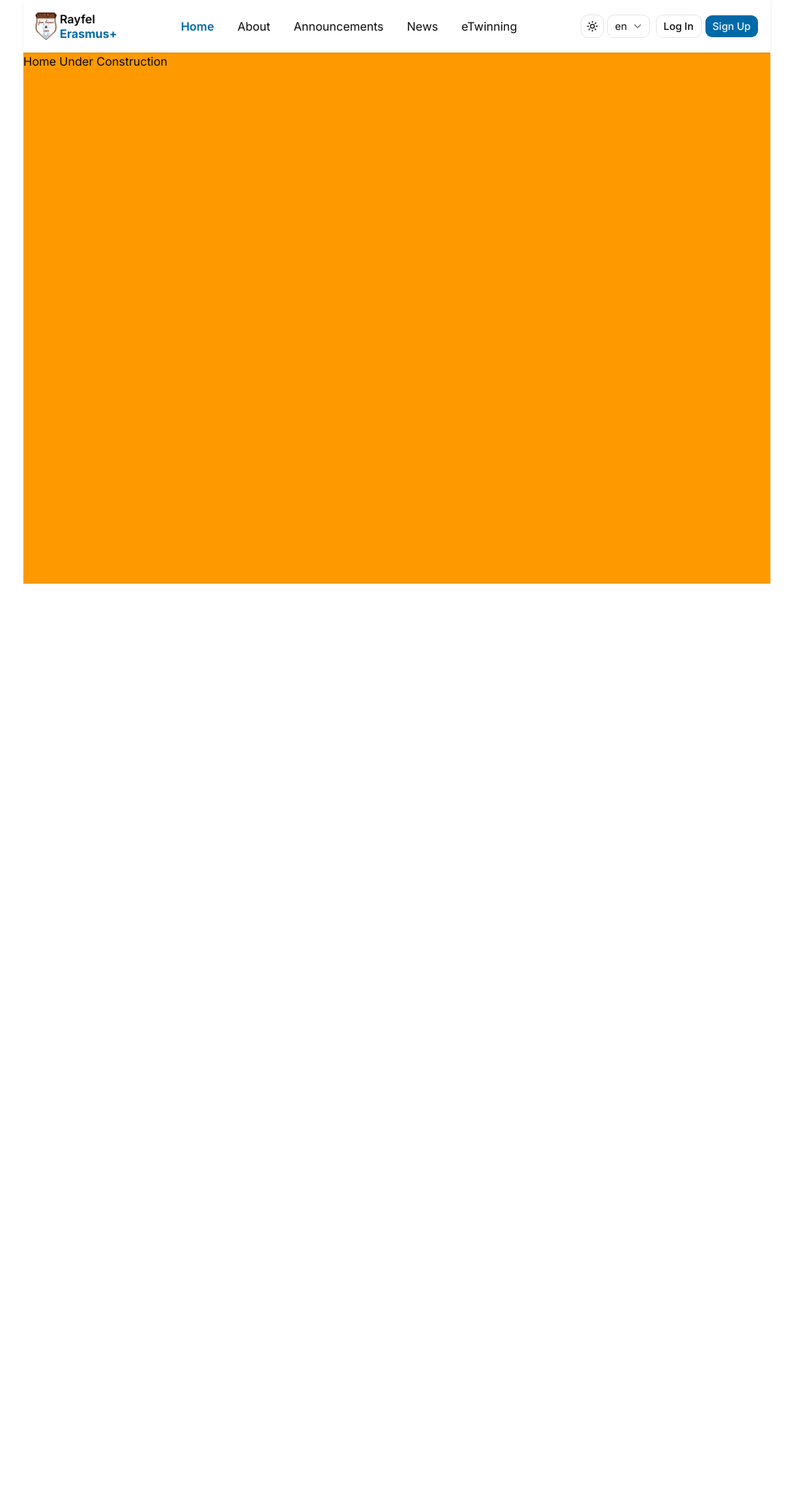
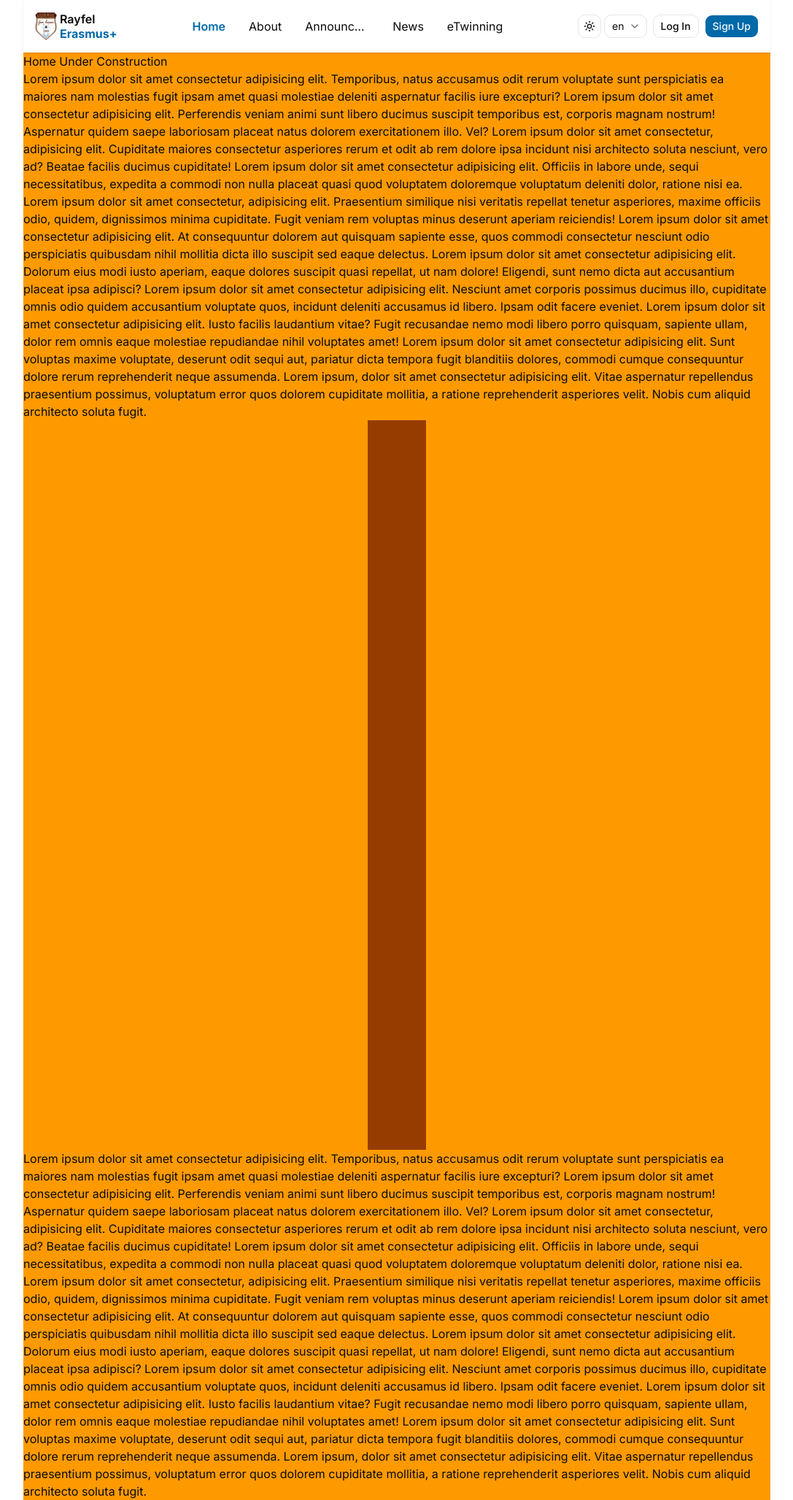
Before and after one commit to tunapotur/rayfel-erasmus-plus, a Next.js app: page /en in a window 1280 px wide. Shown: the whole page at 73% size, without its empty margins (96-1183 px from the left). Before the commit the page ends 800 px from the top, so only its background shows below. Built offline with nearby package versions, Linux system fonts and the light colour scheme.

Commit message:
navbar fixes

```diff
--- a/components/Navbar.tsx
+++ b/components/Navbar.tsx
@@ -77,7 +77,7 @@ function Navigation() {
   ];
 
   return (
-    <nav className="flex flex-col gap-2 py-4 sm:grid sm:grid-cols-2 md:grid-cols-3 lg:flex lg:flex-row">
+    <nav className="flex flex-col gap-2 py-4 px-2 sm:grid md:grid-cols-4 sm:grid-cols-3 lg:flex lg:flex-row sm:items-center">
       {navLinks.map((link) => {
         const isActive =
           link.href === "/" ? pathname === "/" : pathname.startsWith(link.href);
@@ -86,7 +86,7 @@ function Navigation() {
           <Link
             key={link.href}
             href={link.href}
-            className={`px-3 py-1.5 rounded-md transition-colors ${
+            className={`px-3 py-1.5 rounded-md transition-colors sm:text-center sm:truncate sm:max-w-28 ${
               isActive
                 ? "text-primary dark:text-blue-600 font-semibold bg-primary/10 dark:bg-primary/30 sm:bg-background"
                 : "hover:text-gray-900 hover:bg-gray-100 dark:hover:bg-gray-500/30 dark:hover:text-gray-200"
@@ -106,7 +106,7 @@ function AuthButtons() {
   const { setMobilMenuOpen } = useNavbarAction();
 
   return (
-    <div className="flex items-center justify-between gap-4 sm:gap-1 flex-row sm:flex-col lg:flex-row">
+    <div className="flex items-center justify-between gap-4 sm:gap-2 sm:flex-col lg:flex-row flex-row">
       <Button
         variant="outline"
         asChild
--- a/src/app/[locale]/layout.tsx
+++ b/src/app/[locale]/layout.tsx
@@ -74,7 +74,7 @@ export default async function LocaleLayout({
         inter.variable,
       )}
     >
-      <body className="flex justify-center">
+      <body className="flex flex-col justify-center">
         <NextIntlClientProvider locale={locale}>
           <ThemeProvider
             attribute="class"
@@ -82,7 +82,7 @@ export default async function LocaleLayout({
             enableSystem
             disableTransitionOnChange
           >
-            <div className="min-w-full lg:min-w-5xl bg-amber-500 min-h-screen">
+            <div className="max-w-5xl lg:mx-auto bg-amber-500 min-h-screen">
               <Navbar />
               {children}
             </div>
--- a/src/app/[locale]/page.tsx
+++ b/src/app/[locale]/page.tsx
@@ -1,3 +1,88 @@
 export default function HomePage() {
-  return <div>Home Under Construction</div>;
+  return (
+    <>
+      <div>Home Under Construction</div>
+      <div className="">
+        Lorem ipsum dolor sit amet consectetur adipisicing elit. Temporibus,
+        natus accusamus odit rerum voluptate sunt perspiciatis ea maiores nam
+        molestias fugit ipsam amet quasi molestiae deleniti aspernatur facilis
+        iure excepturi? Lorem ipsum dolor sit amet consectetur adipisicing elit.
+        Perferendis veniam animi sunt libero ducimus suscipit temporibus est,
+        corporis magnam nostrum! Aspernatur quidem saepe laboriosam placeat
+        natus dolorem exercitationem illo. Vel? Lorem ipsum dolor sit amet
+        consectetur, adipisicing elit. Cupiditate maiores consectetur asperiores
+        rerum et odit ab rem dolore ipsa incidunt nisi architecto soluta
+        nesciunt, vero ad? Beatae facilis ducimus cupiditate! Lorem ipsum dolor
+        sit amet consectetur adipisicing elit. Officiis in labore unde, sequi
+        necessitatibus, expedita a commodi non nulla placeat quasi quod
+        voluptatem doloremque voluptatum deleniti dolor, ratione nisi ea. Lorem
+        ipsum dolor sit amet consectetur, adipisicing elit. Praesentium
+        similique nisi veritatis repellat tenetur asperiores, maxime officiis
+        odio, quidem, dignissimos minima cupiditate. Fugit veniam rem voluptas
+        minus deserunt aperiam reiciendis! Lorem ipsum dolor sit amet
+        consectetur adipisicing elit. At consequuntur dolorem aut quisquam
+        sapiente esse, quos commodi consectetur nesciunt odio perspiciatis
+        quibusdam nihil mollitia dicta illo suscipit sed eaque delectus. Lorem
+        ipsum dolor sit amet consectetur adipisicing elit. Dolorum eius modi
+        iusto aperiam, eaque dolores suscipit quasi repellat, ut nam dolore!
+        Eligendi, sunt nemo dicta aut accusantium placeat ipsa adipisci? Lorem
+        ipsum dolor sit amet consectetur adipisicing elit. Nesciunt amet
+        corporis possimus ducimus illo, cupiditate omnis odio quidem accusantium
+        voluptate quos, incidunt deleniti accusamus id libero. Ipsam odit facere
+        eveniet. Lorem ipsum dolor sit amet consectetur adipisicing elit. Iusto
+        facilis laudantium vitae? Fugit recusandae nemo modi libero porro
+        quisquam, sapiente ullam, dolor rem omnis eaque molestiae repudiandae
+        nihil voluptates amet! Lorem ipsum dolor sit amet consectetur
+        adipisicing elit. Sunt voluptas maxime voluptate, deserunt odit sequi
+        aut, pariatur dicta tempora fugit blanditiis dolores, commodi cumque
+        consequuntur dolore rerum reprehenderit neque assumenda. Lorem ipsum,
+        dolor sit amet consectetur adipisicing elit. Vitae aspernatur
+        repellendus praesentium possimus, voluptatum error quos dolorem
+        cupiditate mollitia, a ratione reprehenderit asperiores velit. Nobis cum
+        aliquid architecto soluta fugit.
+      </div>
+      <div className="flex justify-center">
+        <div className="h-250 w-20 bg-amber-800"></div>
+      </div>
+      <div className="">
+        Lorem ipsum dolor sit amet consectetur adipisicing elit. Temporibus,
+        natus accusamus odit rerum voluptate sunt perspiciatis ea maiores nam
+        molestias fugit ipsam amet quasi molestiae deleniti aspernatur facilis
+        iure excepturi? Lorem ipsum dolor sit amet consectetur adipisicing elit.
+        Perferendis veniam animi sunt libero ducimus suscipit temporibus est,
+        corporis magnam nostrum! Aspernatur quidem saepe laboriosam placeat
+        natus dolorem exercitationem illo. Vel? Lorem ipsum dolor sit amet
+        consectetur, adipisicing elit. Cupiditate maiores consectetur asperiores
+        rerum et odit ab rem dolore ipsa incidunt nisi architecto soluta
+        nesciunt, vero ad? Beatae facilis ducimus cupiditate! Lorem ipsum dolor
+        sit amet consectetur adipisicing elit. Officiis in labore unde, sequi
+        necessitatibus, expedita a commodi non nulla placeat quasi quod
+        voluptatem doloremque voluptatum deleniti dolor, ratione nisi ea. Lorem
+        ipsum dolor sit amet consectetur, adipisicing elit. Praesentium
+        similique nisi veritatis repellat tenetur asperiores, maxime officiis
+        odio, quidem, dignissimos minima cupiditate. Fugit veniam rem voluptas
+        minus deserunt aperiam reiciendis! Lorem ipsum dolor sit amet
+        consectetur adipisicing elit. At consequuntur dolorem aut quisquam
+        sapiente esse, quos commodi consectetur nesciunt odio perspiciatis
+        quibusdam nihil mollitia dicta illo suscipit sed eaque delectus. Lorem
+        ipsum dolor sit amet consectetur adipisicing elit. Dolorum eius modi
+        iusto aperiam, eaque dolores suscipit quasi repellat, ut nam dolore!
+        Eligendi, sunt nemo dicta aut accusantium placeat ipsa adipisci? Lorem
+        ipsum dolor sit amet consectetur adipisicing elit. Nesciunt amet
+        corporis possimus ducimus illo, cupiditate omnis odio quidem accusantium
+        voluptate quos, incidunt deleniti accusamus id libero. Ipsam odit facere
+        eveniet. Lorem ipsum dolor sit amet consectetur adipisicing elit. Iusto
+        facilis laudantium vitae? Fugit recusandae nemo modi libero porro
+        quisquam, sapiente ullam, dolor rem omnis eaque molestiae repudiandae
+        nihil voluptates amet! Lorem ipsum dolor sit amet consectetur
+        adipisicing elit. Sunt voluptas maxime voluptate, deserunt odit sequi
+        aut, pariatur dicta tempora fugit blanditiis dolores, commodi cumque
+        consequuntur dolore rerum reprehenderit neque assumenda. Lorem ipsum,
+        dolor sit amet consectetur adipisicing elit. Vitae aspernatur
+        repellendus praesentium possimus, voluptatum error quos dolorem
+        cupiditate mollitia, a ratione reprehenderit asperiores velit. Nobis cum
+        aliquid architecto soluta fugit.
+      </div>
+    </>
+  );
 }
```
